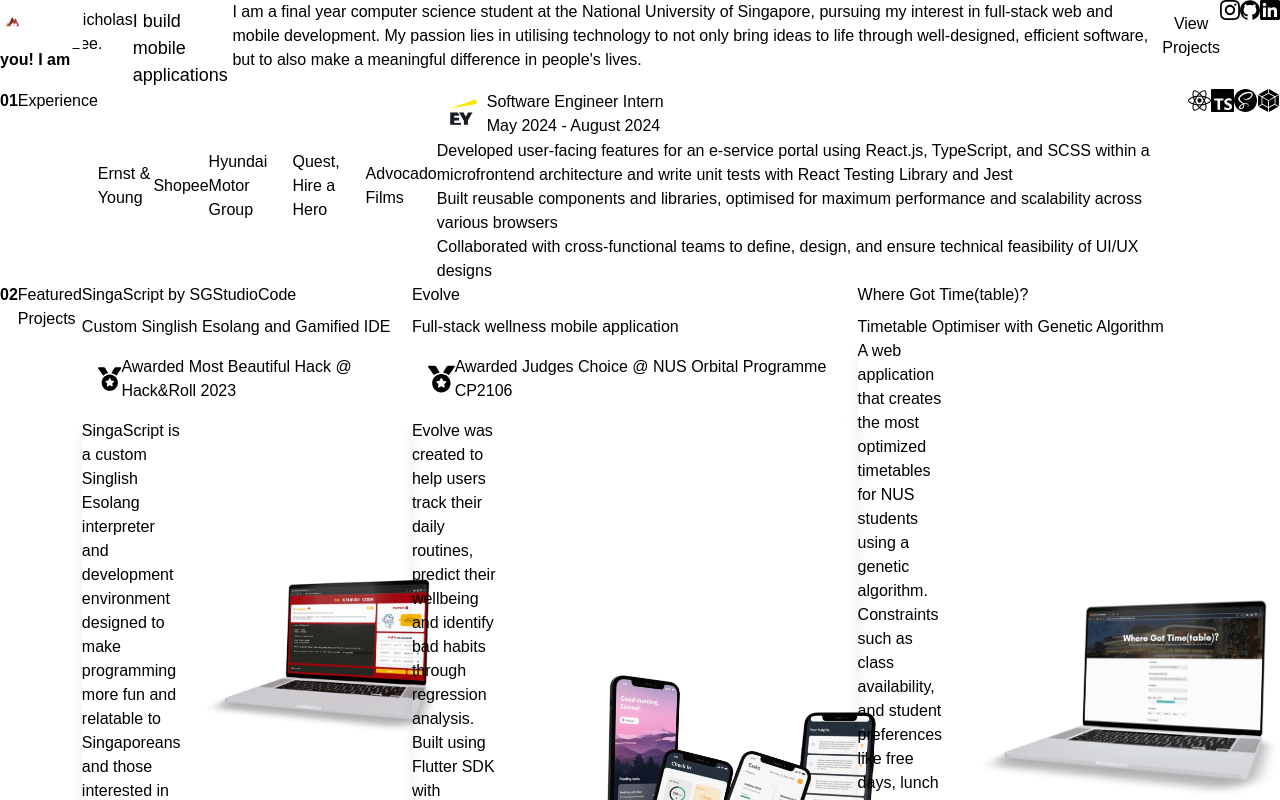
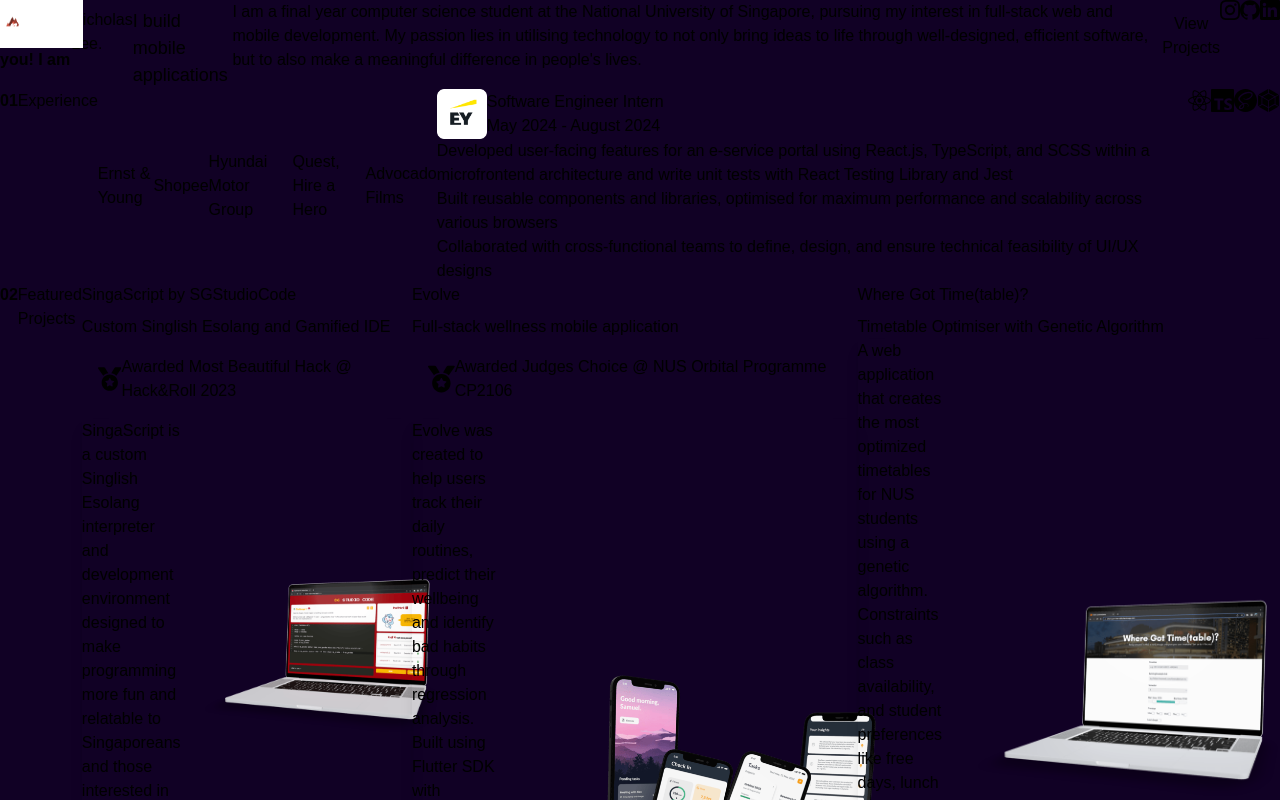
Before and after one commit to nicleejy/nicleejy_portfolio, a Next.js app: page / in a window 1280 px wide. Shown: the top 800 px of the page. Built offline with nearby package versions, Linux system fonts and the light colour scheme.

Commit message:
fix: light dark mode bg

```diff
--- a/styles/globals.css
+++ b/styles/globals.css
@@ -3,6 +3,7 @@
 @tailwind base;
 @tailwind components;
 @tailwind utilities;
+
 
 ::-webkit-scrollbar-thumb {
   background: #6424F3;
@@ -29,7 +30,7 @@ body {
 }
 
 .dark {
-  background: #FFFFFF;
+  background: #110125;
 }
 
 ::-webkit-scrollbar-track {
@@ -55,6 +56,7 @@ body {
     top: 0;
     left: 0;
   }
+
 
   .bubbles {
     position: relative;
@@ -96,5 +98,7 @@ body {
       filter: blur(50px);
       scale: 0;
     }
+
   }
+
 }
```
